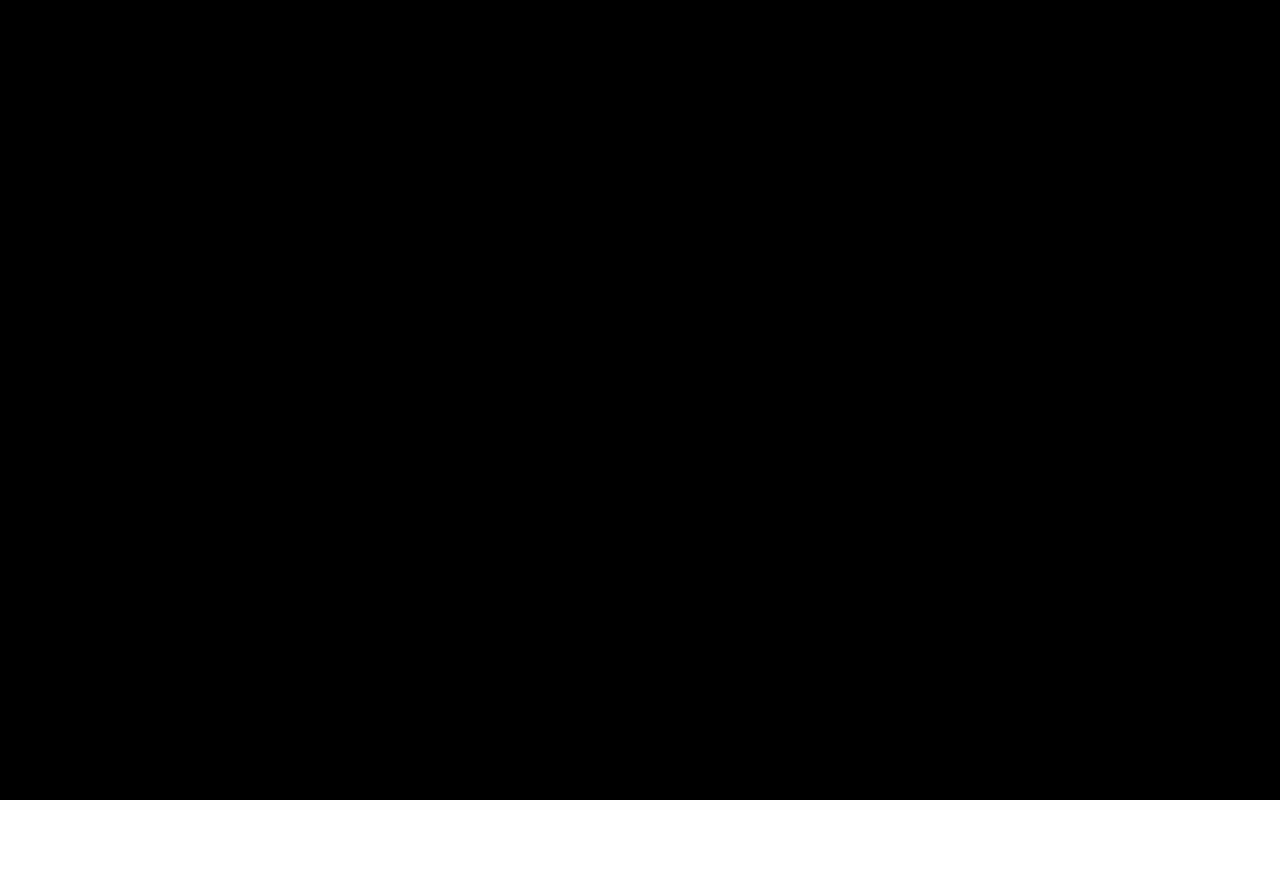
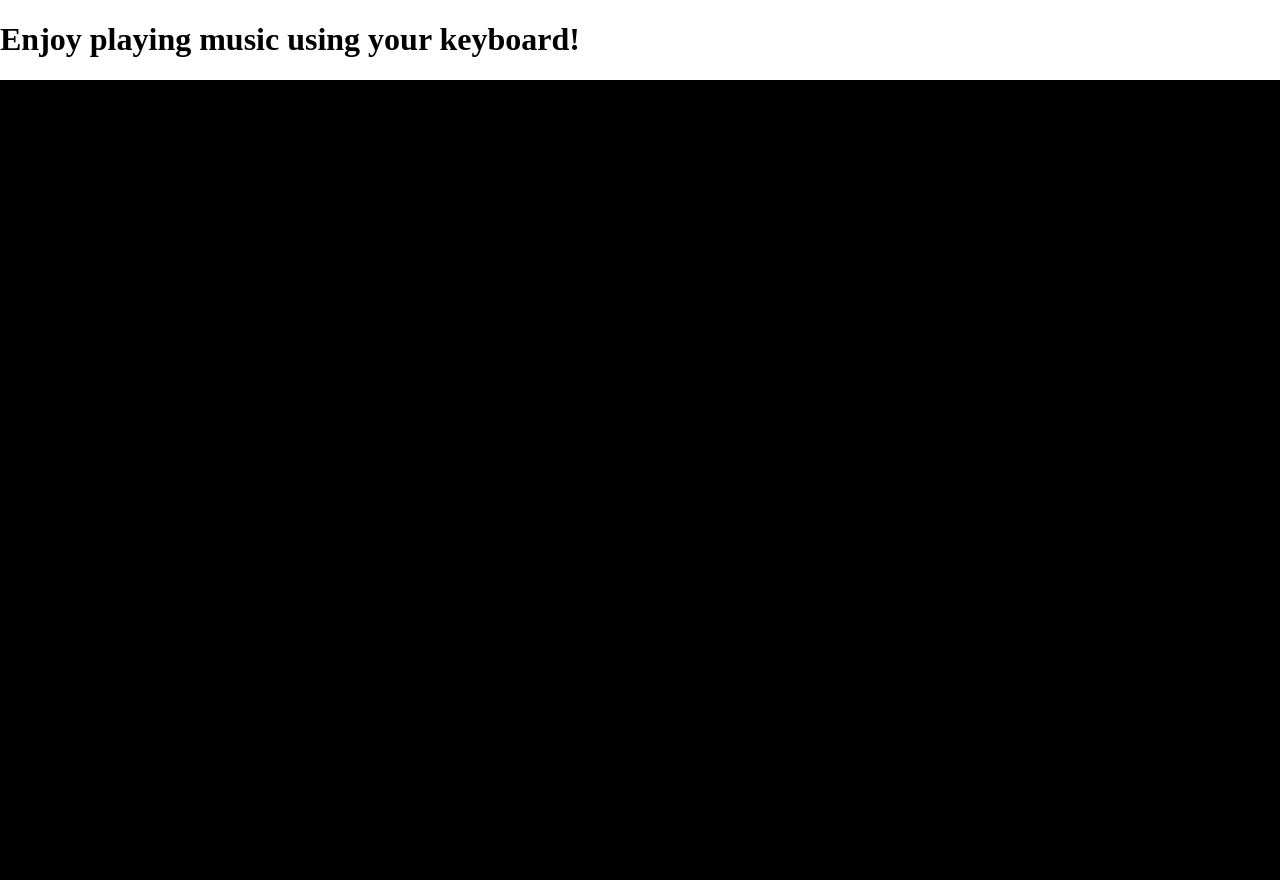
Before and after one commit to Bhush3/Play-Music, a plain HTML site: page index.html in a window 1280 px wide. Before the commit the page ends 804 px from the top, so only its background shows below. Drawn offline with nearby package versions, Linux system fonts and the light colour scheme.

Commit message:
Update index.html

```diff
--- a/index.html
+++ b/index.html
@@ -194,6 +194,7 @@
 	</script>
 </head>
 <body>
+	<h1> Enjoy playing music using your keyboard!</h1>
 	<canvas id="myCanvas" resize></canvas>
 </body>
 </html>
```
